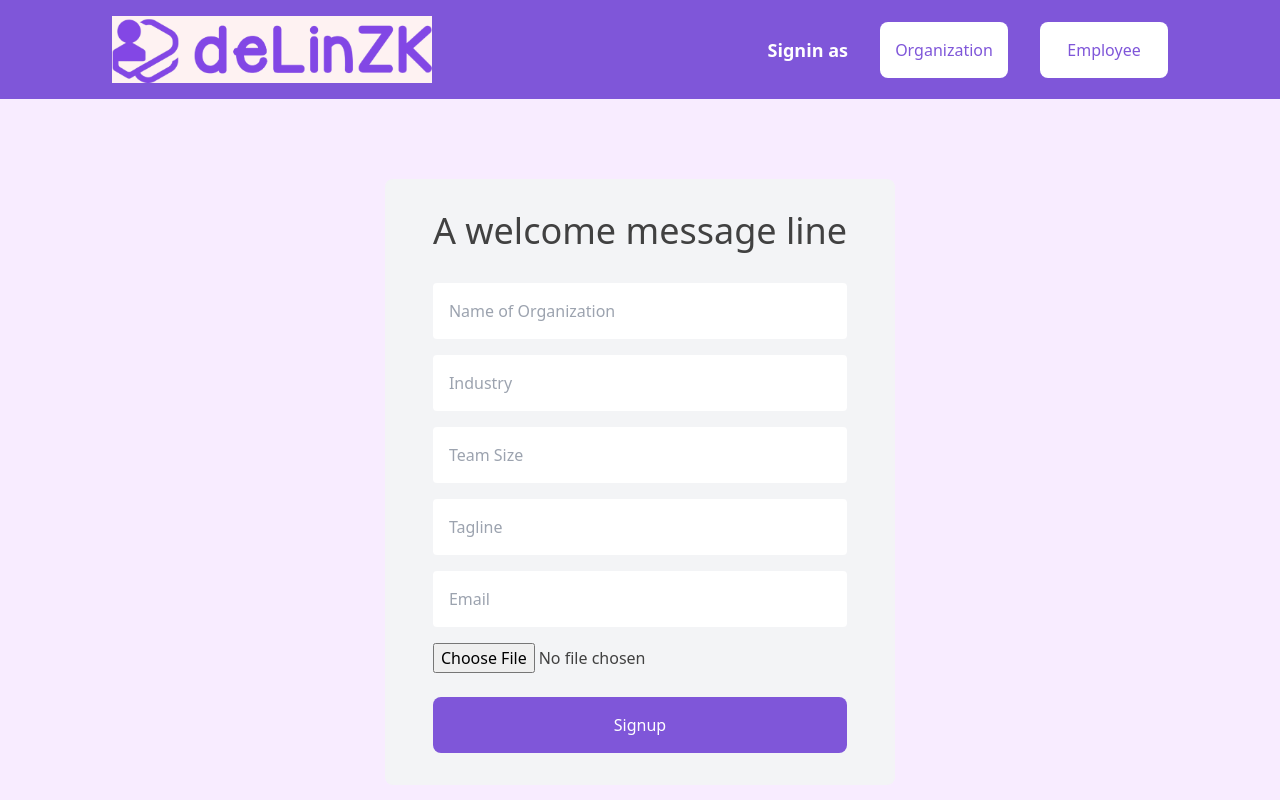
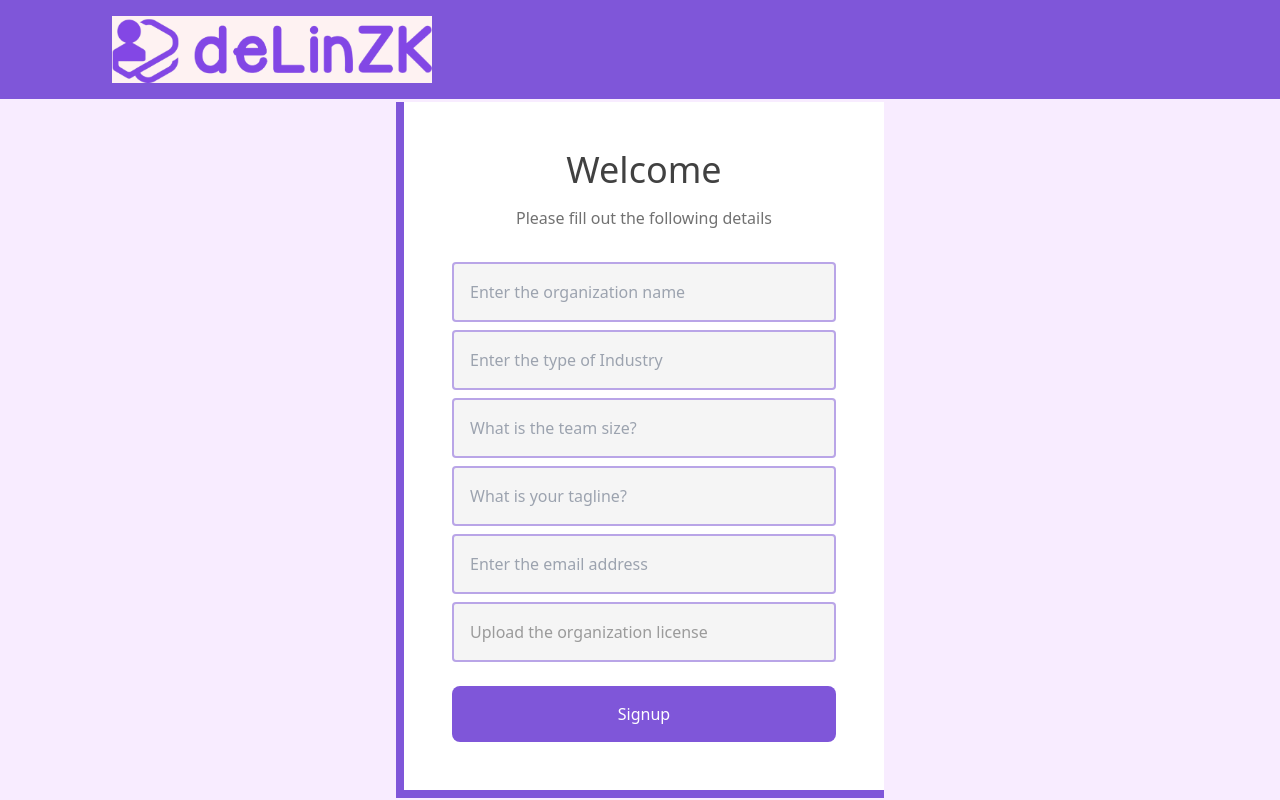
Before and after one commit to jagnani73/ethforall-delinzk, a Next.js app in the folder client/: page /organization/signup in a window 1280 px wide. Built offline with nearby package versions, Linux system fonts and the light colour scheme.

Commit message:
feat(client/org): signup ui

```diff
--- a/client/components/organization/signup/signup.tsx
+++ b/client/components/organization/signup/signup.tsx
@@ -2,7 +2,7 @@ import { useCallback, useMemo, useState } from "react";
 import { Formik, Form } from "formik";
 import * as Yup from "yup";
 
-import { Button, CustomField } from "@/components/shared";
+import { Button, CustomField, Message } from "@/components/shared";
 import { CreateYupSchema } from "@/utils/functions";
 import { OrgSignup } from "@/utils/services/api";
 import { CustomFieldTypes, FieldClassnames } from "@/utils/types/shared.types";
@@ -13,7 +13,9 @@ const OrganizationsSignup: React.FC = () => {
   const CLASSNAMES = useMemo<FieldClassnames>(
     () => ({
       wrapper: "w-full",
-      input: "rounded p-4 w-full",
+      input:
+        "rounded p-4 w-full bg-onyx bg-opacity-5 border-2 border-slate-blue border-opacity-50 focus:border-opacity-100 transition-all outline-none",
+      description: "text-red-400 text-sm font-medium mt-0.5 pl-1",
     }),
     []
   );
@@ -24,7 +26,7 @@ const OrganizationsSignup: React.FC = () => {
         id: "org_name",
         name: "org_name",
         type: "text",
-        placeholder: "Name of Organization",
+        placeholder: "Enter the organization name",
         validationtype: "string",
         validations: [
           {
@@ -38,7 +40,7 @@ const OrganizationsSignup: React.FC = () => {
         id: "org_industry",
         name: "org_industry",
         type: "text",
-        placeholder: "Industry",
+        placeholder: "Enter the type of Industry",
         validationtype: "string",
         validations: [
           {
@@ -52,7 +54,7 @@ const OrganizationsSignup: React.FC = () => {
         id: "org_size",
         name: "org_size",
         type: "number",
-        placeholder: "Team Size",
+        placeholder: "What is the team size?",
         validationtype: "string",
         validations: [
           {
@@ -66,7 +68,7 @@ const OrganizationsSignup: React.FC = () => {
         id: "org_tagline",
         name: "org_tagline",
         type: "text",
-        placeholder: "Tagline",
+        placeholder: "What is your tagline?",
         validationtype: "string",
         validations: [
           {
@@ -80,7 +82,7 @@ const OrganizationsSignup: React.FC = () => {
         id: "org_email",
         name: "org_email",
         type: "email",
-        placeholder: "Email",
+        placeholder: "Enter the email address",
         validationtype: "string",
         validations: [
           {
@@ -110,7 +112,7 @@ const OrganizationsSignup: React.FC = () => {
   }, []);
 
   return (
-    <main className="w-full mt-20">
+    <Message>
       {!received ? (
         <Formik
           enableReinitialize
@@ -120,13 +122,19 @@ const OrganizationsSignup: React.FC = () => {
             FIELDS.reduce(CreateYupSchema, {})
           )}
         >
-          {({ errors, touched, setFieldValue }) => (
-            <Form className="bg-gray-100 flex flex-col justify-center items-center rounded-lg py-8 px-12 mx-auto w-fit">
-              <h3 className="font-medium text-4xl text-center mb-8">
-                A welcome message line
+          {({ errors, touched, values, setFieldValue }) => (
+            <Form className="w-96">
+              <div className="text-center mb-8">
+                <h3 className="font-medium text-4xl text-center mb-4">
+                  Welcome
                 </h3>
 
-              <div className="flex flex-col gap-y-4 w-full">
+                <p className="text-onyx text-opacity-75">
+                  Please fill out the following details
+                </p>
+              </div>
+
+              <div className="flex flex-col gap-y-2 w-full">
                 {FIELDS.map((field) => (
                   <CustomField
                     key={field.name}
@@ -141,15 +149,34 @@ const OrganizationsSignup: React.FC = () => {
                   />
                 ))}
 
+                <label
+                  htmlFor="org_license"
+                  className={`${CLASSNAMES.input} cursor-pointer`}
+                >
+                  <span
+                    className={
+                      // @ts-ignore
+                      values["org_license"]?.name
+                        ? ""
+                        : "text-onyx text-opacity-50"
+                    }
+                  >
+                    {/* @ts-ignore */}
+                    {values["org_license"]?.name ??
+                      "Upload the organization license"}
+                  </span>
+
                   <input
                     id="org_license"
                     name="org_license"
+                    className="hidden"
                     type="file"
                     required
                     onChange={(e) =>
                       setFieldValue("org_license", e.target.files![0])
                     }
                   />
+                </label>
               </div>
 
               <Button primary type="submit" className="w-full mt-6">
@@ -159,7 +186,7 @@ const OrganizationsSignup: React.FC = () => {
           )}
         </Formik>
       ) : (
-        <div className="bg-gray-100 flex flex-col justify-center items-center rounded-lg py-8 px-12 mx-auto w-fit mt-20">
+        <>
           <h2 className="text-4xl font-semibold">Congratulations 🎉</h2>
 
           <h3 className="mt-8 text-xl">
@@ -167,13 +194,13 @@ const OrganizationsSignup: React.FC = () => {
             same.
           </h3>
 
-          <p className="mt-6">
+          <p className="mt-6 text-onyx text-opacity-75">
             Verification can take a few days, you will receive an email when you
-            have been successfully verified!
+            have been successfully verified.
           </p>
-        </div>
+        </>
       )}
-    </main>
+    </Message>
   );
 };
 
--- a/client/components/shared/index.tsx
+++ b/client/components/shared/index.tsx
@@ -2,3 +2,4 @@ export { default as CustomField } from "./field";
 export { default as Layout } from "./layout";
 export { default as Topbar } from "./topbar";
 export { default as Button } from "./button";
+export { default as Message } from "./message";
--- /dev/null
+++ b/client/components/shared/message.tsx
@@ -0,0 +1,11 @@
+import type { MessageProps } from "@/utils/types/shared.types";
+
+const Message: React.FC<MessageProps> = ({ children }) => {
+  return (
+    <div className="flex my-auto w-fit border-l-8 border-b-8 mx-auto border-slate-blue">
+      <main className="w-full mx-auto py-12 px-12 bg-white">{children}</main>
+    </div>
+  );
+};
+
+export default Message;
--- a/client/components/shared/topbar.tsx
+++ b/client/components/shared/topbar.tsx
@@ -1,9 +1,12 @@
 import Image from "next/image";
 import Link from "next/link";
+import { useRouter } from "next/router";
 
 import { Button } from ".";
 
 const Topbar: React.FC = () => {
+  const { asPath } = useRouter();
+
   return (
     <aside className="py-4 bg-slate-blue px-28 flex items-center justify-between">
       <Link href="/">
@@ -18,6 +21,7 @@ const Topbar: React.FC = () => {
         </figure>
       </Link>
 
+      {asPath === "/" && (
         <div className="flex items-center justify-center gap-x-8">
           <p className="font-bold text-lg text-white">Signin as</p>
 
@@ -29,6 +33,7 @@ const Topbar: React.FC = () => {
             Employee
           </Button>
         </div>
+      )}
     </aside>
   );
 };
```
Lines whose indentation alone changed are shown as unchanged.
